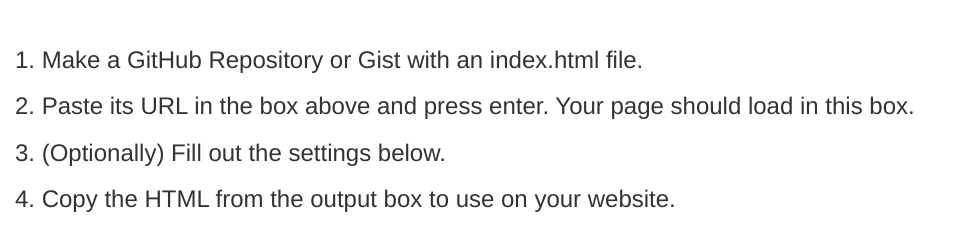
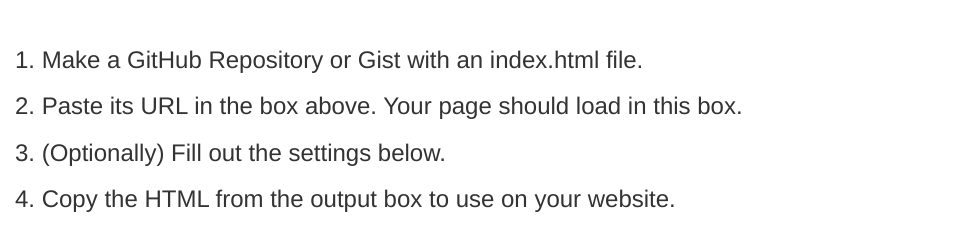
Before and after one commit to pageletdev/example-pagelets, a plain HTML site: page intro.html in a window 1280 px wide. Shown: the part 76-326 px from the top of the page, without its empty margins (0-961 px from the left). Drawn offline with nearby package versions, Linux system fonts and the light colour scheme.

Commit message:
Update intro.html

```diff
--- a/intro.html
+++ b/intro.html
@@ -11,7 +11,7 @@
         <br>
         <h2 class="text-center">Make a Pagelet. It's easy!</h2><br>
         <h3 class="text-left">1. Make a GitHub Repository or Gist with an index.html file.</h3>
-        <h3 class="text-left">2. Paste its URL in the box above and press enter. Your page should load in this box.</h3>
+        <h3 class="text-left">2. Paste its URL in the box above. Your page should load in this box.</h3>
         <h3 class="text-left">3. (Optionally) Fill out the settings below.</h3>
         <h3 class="text-left">4. Copy the HTML from the output box to use on your website.</h3>
     </div>
```
